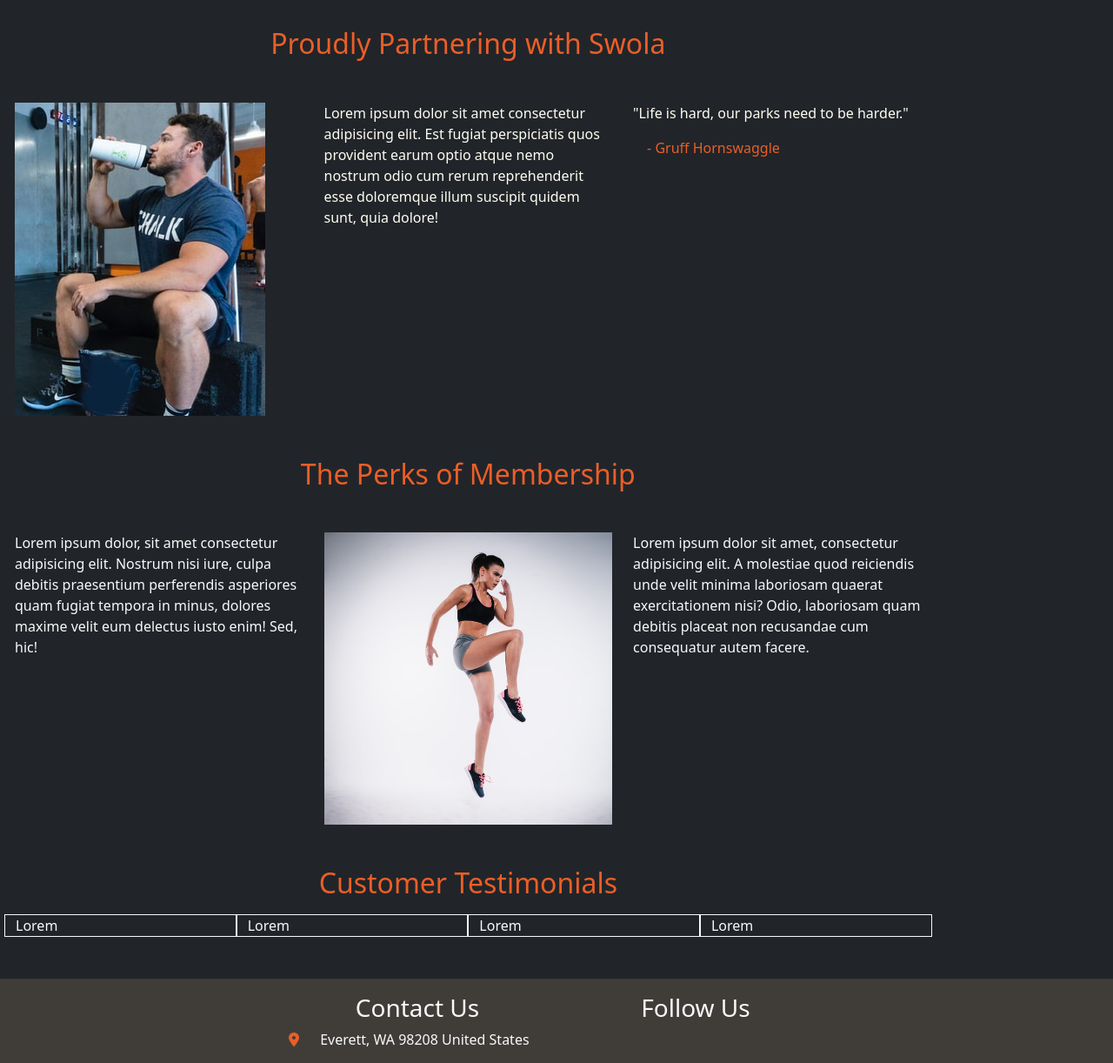
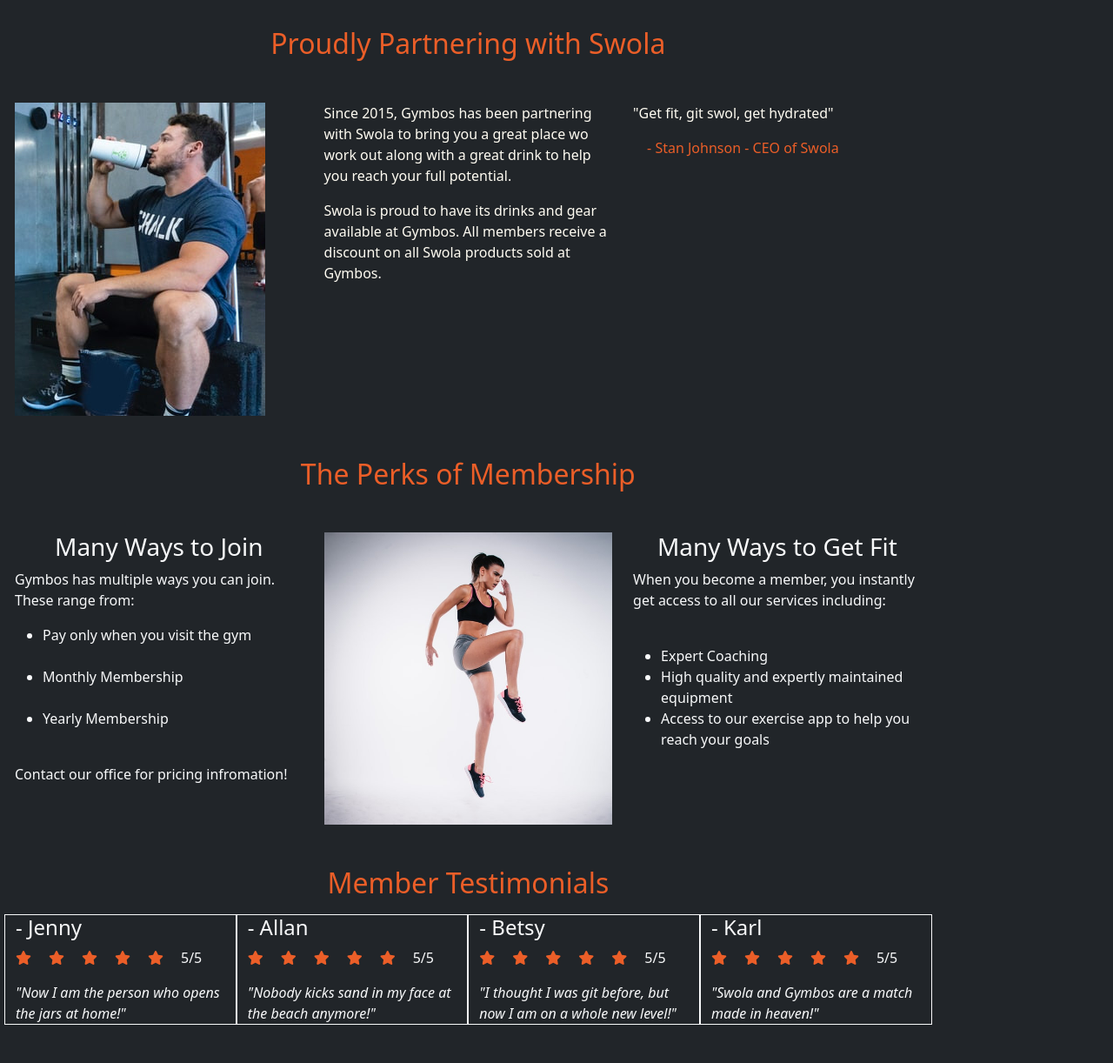
Before and after one commit to TheHamhams/local-gym, a plain HTML site: page index.html in a window 1280 px wide. Shown: the part 870-2092 px from the top of the page at 87% size. Drawn offline with nearby package versions, Linux system fonts and the light colour scheme.

Commit message:
changed some formating, completed home page

```diff
--- a/index.html
+++ b/index.html
@@ -17,7 +17,6 @@
 <nav class="navbar navbar-expand py-3 fixed-top text-light">
     <div class="container">
         <h2 class="navbar-brand">Gymbos</h2>
-        <img src="static/images/navpic.jpg" alt="" class="nav-pic">
         <ul class="navbar-nav ">
             <li class="nav-item"><a href="index.html" class="nav-link">Home</a></li>
             <li class="nav-item"><a href="about.html" class="nav-link">About</a></li>
@@ -68,12 +67,14 @@
                 <img src="static/images/swola.jpg" alt="" class="img-fluid swola-pic">
             </div>
             <div class="col-4">
-                <p>Lorem ipsum dolor sit amet consectetur adipisicing elit. Est fugiat perspiciatis quos provident earum optio atque nemo nostrum odio cum rerum reprehenderit esse doloremque illum suscipit quidem sunt, quia dolore!</p>
+                <p>Since 2015, Gymbos has been partnering with Swola to bring you a great place wo work out along with a great drink to help you reach your full potential.
+                </p>
+                <p>Swola is proud to have its drinks and gear available at Gymbos. All members receive a discount on all Swola products sold at Gymbos.</p>
             </div>
             <div class="col-4">
                 <figure>
-                    <blockquote>&quot;Life is hard, our parks need to be harder.&quot;</blockquote>
-                    <figcaption>&emsp;- Gruff Hornswaggle</figcaption>
+                    <blockquote>&quot;Get fit, git swol, get hydrated&quot;</blockquote>
+                    <figcaption>&emsp;- Stan Johnson  - CEO of Swola</figcaption>
                 </figure>
             </div>
         </div>
@@ -86,13 +87,30 @@
         <h2 class="mb-5">The Perks of Membership</h2>
         <div class="row d-flex">
             <div class="col-4 text-light">
-                Lorem ipsum dolor, sit amet consectetur adipisicing elit. Nostrum nisi iure, culpa debitis praesentium perferendis asperiores quam fugiat tempora in minus, dolores maxime velit eum delectus iusto enim! Sed, hic!
+                <h3>Many Ways to Join</h3>
+                <p>Gymbos has multiple ways you can join. These range from:</p>
+                <ul>
+                    <li>Pay only when you visit the gym</li>
+                    <br>
+                    <li>Monthly Membership</li>
+                    <br>
+                    <li>Yearly Membership</li>
+                </ul>
+                <br>
+                <p>Contact our office for pricing infromation!</p>
             </div>
             <div class="col-4">
                 <img src="static/images/jump.jpg" alt="" class="img-fluid membership-img">
             </div>
             <div class="col-4 text-light">
-                Lorem ipsum dolor sit amet, consectetur adipisicing elit. A molestiae quod reiciendis unde velit minima laboriosam quaerat exercitationem nisi? Odio, laboriosam quam debitis placeat non recusandae cum consequatur autem facere.
+                <h3>Many Ways to Get Fit</h3>
+                <p>When you become a member, you instantly get access to all our services including:</p>
+                <br>
+                <ul>
+                    <li>Expert Coaching</li>
+                    <li>High quality and expertly maintained equipment</li>
+                    <li>Access to our exercise app to help you reach your goals</li>
+                </ul>
             </div>
         </div>
     </div>
@@ -101,19 +119,27 @@
 <!-- Testimonials -->
 <secton class="testimonials ">
     <div class="container col-10 container-big my-5">
-        <h2 class="mb-3">Customer Testimonials</h2>
+        <h2 class="mb-3">Member Testimonials</h2>
         <div class="row d-flex text-light">
             <div class="col-3 border border-light">
-                Lorem
+                <h4>- Jenny</h4>
+                <p><i class="fa-solid fa-star"></i><i class="fa-solid fa-star"></i><i class="fa-solid fa-star"></i><i class="fa-solid fa-star"></i><i class="fa-solid fa-star"></i>5/5</p>
+                <em>&quot;Now I am the person who opens the jars at home!&quot;</em>
             </div>
             <div class="col-3 border border-light">
-                Lorem
+                <h4>- Allan</h4>
+                <p><i class="fa-solid fa-star"></i><i class="fa-solid fa-star"></i><i class="fa-solid fa-star"></i><i class="fa-solid fa-star"></i><i class="fa-solid fa-star"></i>5/5</p>
+                <em>&quot;Nobody kicks sand in my face at the beach anymore!&quot;</em>
             </div>
             <div class="col-3 border border-light">
-                Lorem
+                <h4>- Betsy</h4>
+                <p><i class="fa-solid fa-star"></i><i class="fa-solid fa-star"></i><i class="fa-solid fa-star"></i><i class="fa-solid fa-star"></i><i class="fa-solid fa-star"></i>5/5</p>
+                <em>&quot;I thought I was git before, but now I am on a whole new level!&quot;</em>
             </div>
             <div class="col-3 border border-light">
-                Lorem
+                <h4>- Karl</h4>
+                <p><i class="fa-solid fa-star"></i><i class="fa-solid fa-star"></i><i class="fa-solid fa-star"></i><i class="fa-solid fa-star"></i><i class="fa-solid fa-star"></i>5/5</p>
+                <em>&quot;Swola and Gymbos are a match made in heaven!&quot;</em>
             </div>
         </div>
     </div>
--- a/static/css/main.css
+++ b/static/css/main.css
@@ -53,10 +53,6 @@ i {
 .navbar-brand {
     color: var(--pale-silver);
     font-size: 35px;
-}
-
-.nav-pic {
-    width: 150px;
 }
 
 .nav-link {
```
Also changed, not shown: about.html (+0 -1 lines), signin.html (+0 -1 lines), signout.html (+0 -1 lines).
